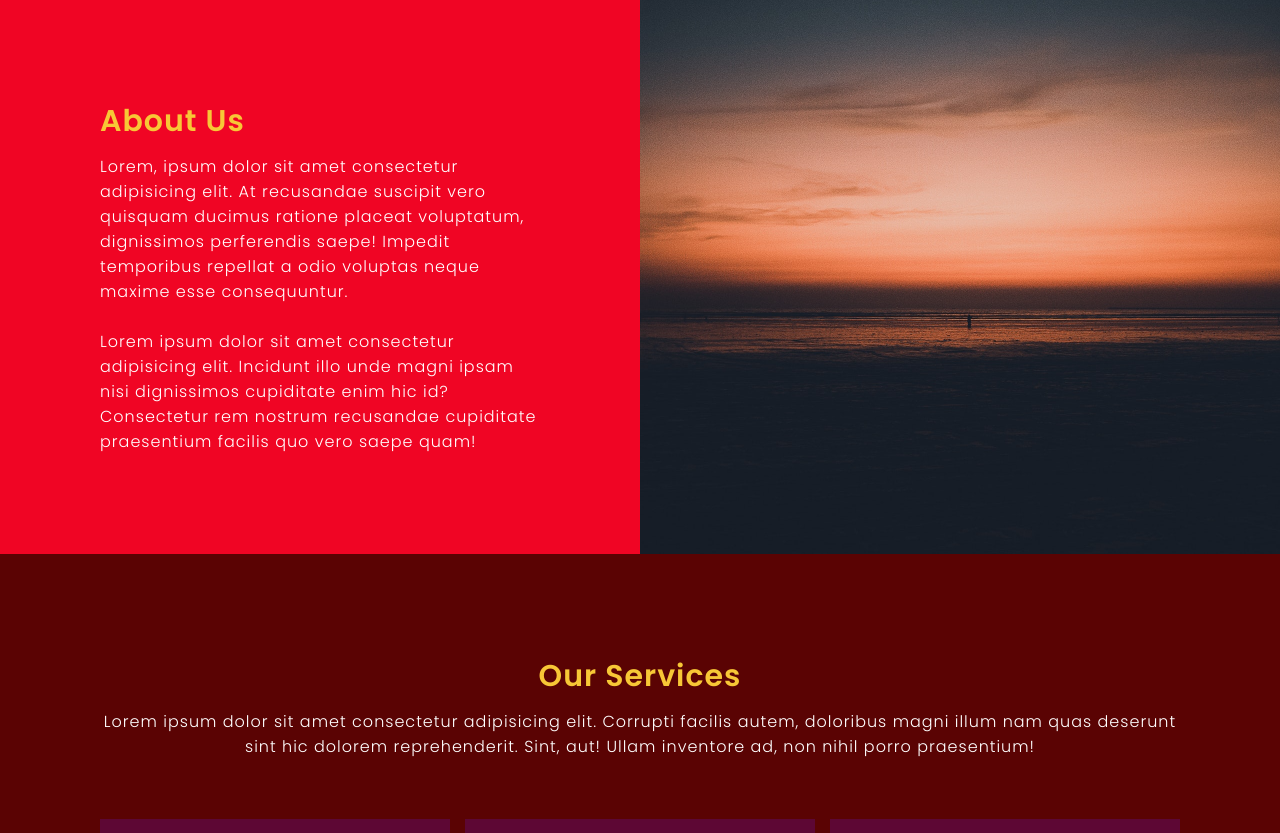
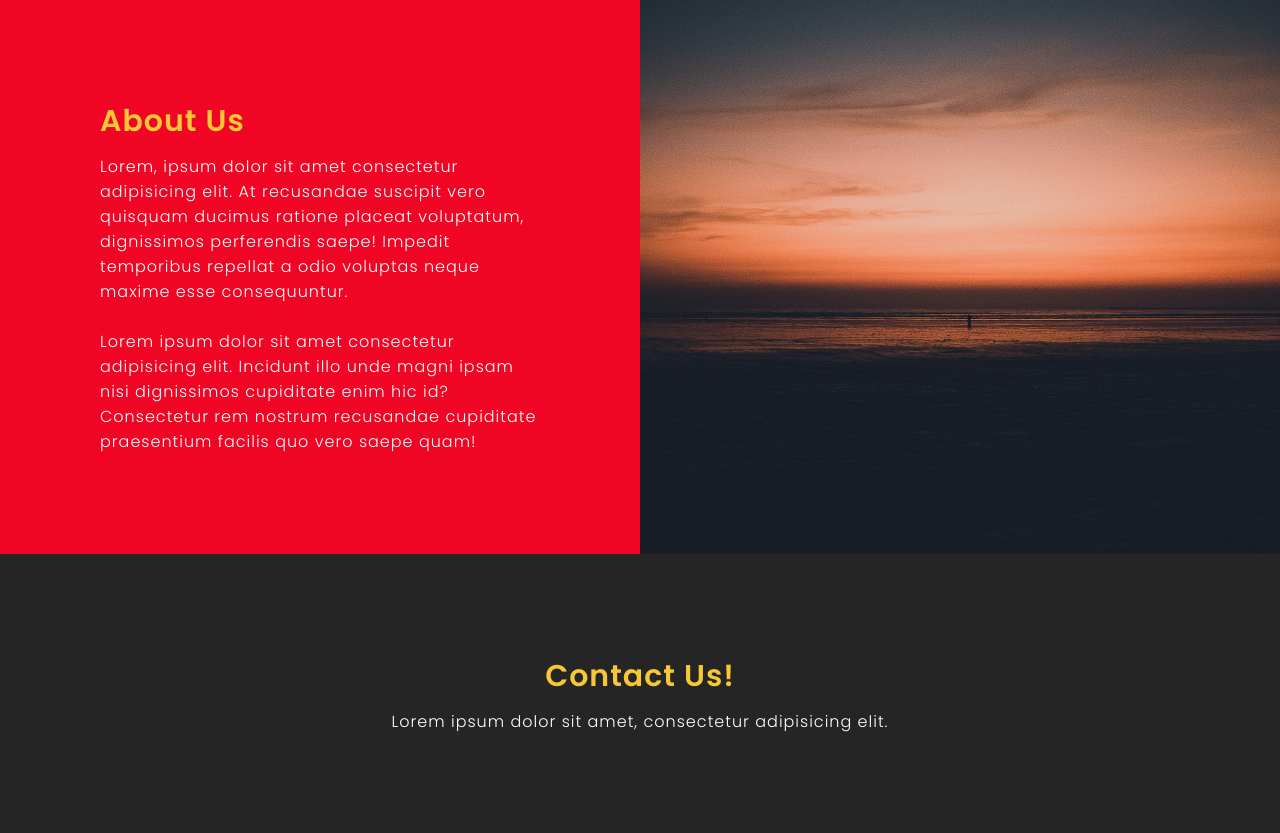
Before and after one commit to ameerhkhan/tasalsul-group, a Django app: page /homepage/ in a window 1280 px wide. Shown: the part 801-1634 px from the top of the page. Run offline with Django 3.2, Linux system fonts and the light colour scheme.

Commit message:
remove services etc.

```diff
--- a/tasalsul_web/homepage/templates/homepage/index.html
+++ b/tasalsul_web/homepage/templates/homepage/index.html
@@ -67,7 +67,7 @@
     </section>
 
     <!-- Services -->
-    <section class="services" id="services">
+    <!-- <!-- <section class="services" id="services">
         <h2 class="heading">Our Services</h2>
         <p class="text">Lorem ipsum dolor sit amet consectetur adipisicing elit. Corrupti facilis autem, doloribus magni illum nam quas deserunt sint hic dolorem reprehenderit. Sint, aut! Ullam inventore ad, non nihil porro praesentium!</p>
         <div class="container">
@@ -91,7 +91,7 @@
             </div>
         </div>
     </section>
-    <!-- Technology -->
+    <!- Technology ->
     <section class="technology">
         <div class="contentBx">
             <h2 class="heading">We use cutting edge technology</h2>
@@ -101,7 +101,7 @@
             <img src="{% static 'assets/tech.png' %}">
         </div>
     </section>
-    <!-- CLIENTS -->
+    <!- CLIENTS ->
     <section class="client">
         <h2 class="heading">Our Clients</h2>
         <p class="text">Lorem ipsum dolor sit amet consectetur adipisicing elit.</p>
@@ -111,7 +111,7 @@
             <img src="{% static 'assets/brand3.png' %}">
             <img src="{% static 'assets/brand4.png' %}">
         </div>
-    </section>
+    </section> -->
     <!-- Contact -->
     <section class="contact" id="contact">
         <h2 class="heading">Contact Us!</h2>
```
